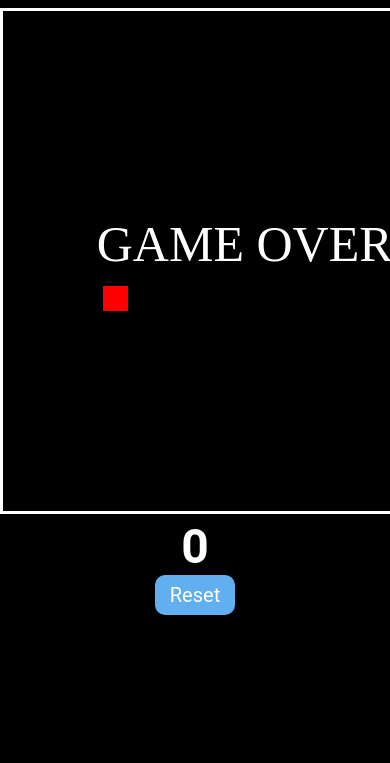
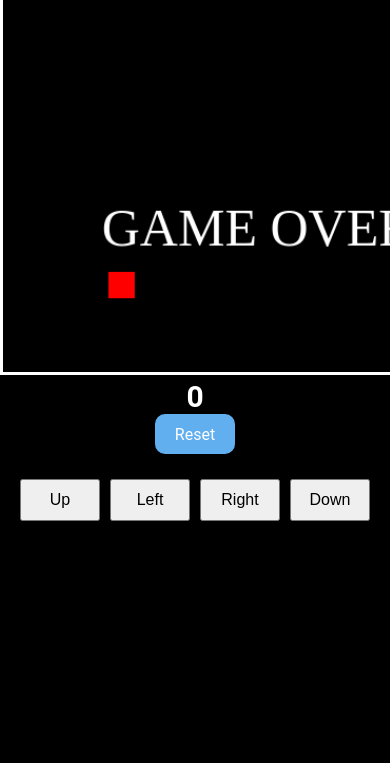
Before and after one commit to Jeff-Meendering/snek_game, a plain HTML site: page index.html in a window 390 px wide. Shown: the part 81-844 px from the top of the page. Drawn offline with Linux system fonts and the light colour scheme.

Commit message:
Add controles and set style for mobile

```diff
--- a/css/style.css
+++ b/css/style.css
@@ -45,12 +45,45 @@ h1 {
     background-color: #528bff;
 }
 
+#controls {
+    display: none;
+}
+
 @media (max-width: 768px) {
+    #controls {
+        display: flex;
+        justify-content: center;
+        margin-top: 20px;
+    }
+
+    #container {
+        width: 100%;
+        max-width: 500px;
+        margin: 0 auto;
+        text-align: center;
+    }
+
+    #board {
+        width: 100%;
+        height: auto;
+    }
+
     h1 {
-        font-size: 36px;
+        font-size: 24px;
     }
 
     #score {
-        font-size: 48px;
+        font-size: 30px;
+    }
+
+    #reset {
+        font-size: 16px;
     }
 }
+
+#controls button {
+    font-size: 16px;
+    padding: 10px;
+    margin: 5px;
+    width: 80px;
+}
--- a/index.html
+++ b/index.html
@@ -20,6 +20,13 @@
         <button id="reset">Reset</button>
     </div>
 
+    <div id="controls">
+        <button id="up">Up</button>
+        <button id="left">Left</button>
+        <button id="right">Right</button>
+        <button id="down">Down</button>
+    </div>
+
     <script src="./js/index.js"></script>
 </body>
 
--- a/js/index.js
+++ b/js/index.js
@@ -26,22 +26,25 @@ let snake = [
     {x:0, y:0}
 ];
 
-
 // Event listeners
 window.addEventListener("keydown", changeDirection);
 resetBtn.addEventListener("click", resetGame);
+document.getElementById("up").addEventListener("click", () => changeDirection({ keyCode: 38 }));
+document.getElementById("left").addEventListener("click", () => changeDirection({ keyCode: 37 }));
+document.getElementById("right").addEventListener("click", () => changeDirection({ keyCode: 39 }));
+document.getElementById("down").addEventListener("click", () => changeDirection({ keyCode: 40 }));
 
 // Game start
 gameStart();
 
 // Game functions
 function gameStart(){
+    adjustCanvasSize();
     running= true;
     scoreText.textContent = score;
     createFood();
     drawFood();
     nextTick();
-
 };
 
 function nextTick(){
@@ -185,3 +188,14 @@ function resetGame(){
     ];
     gameStart();
 };
+
+function adjustCanvasSize() {
+    if (window.innerWidth < 768) {
+        const maxWidth = window.innerWidth - 20;
+        const maxHeight = window.innerHeight - 100;
+        const size = Math.min(maxWidth, maxHeight);
+
+        gameBoard.width = size;
+        gameBoard.height = size;
+    }
+}
```
